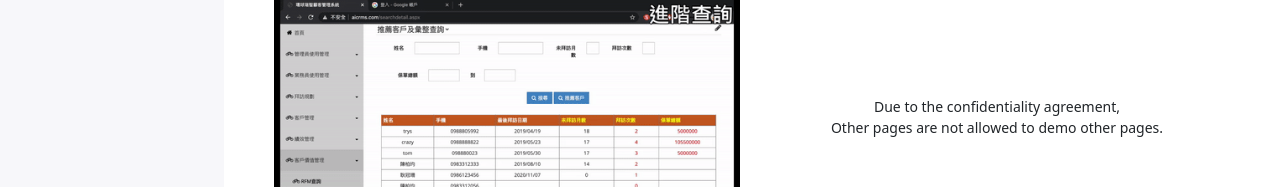
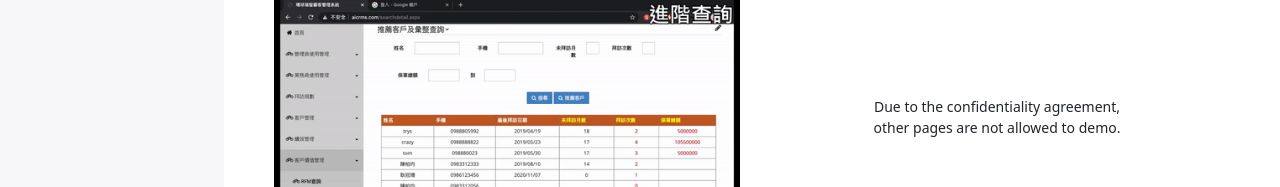
Before and after one commit to chelsey0527/chelsey-portfolio, a React (Create React App) app: page /Project/ICMS in a window 1280 px wide. Shown: the part 765-952 px from the top of the page. Built offline with nearby package versions, Linux system fonts and the light colour scheme; the HTML template or start-up script is replaced by a standard one.

Commit message:
fix words

```diff
--- a/src/views/project/ICMS.js
+++ b/src/views/project/ICMS.js
@@ -78,7 +78,7 @@ const ICMS = () => {
           <Col xs={12} sm={6}>
             <div className='others'>
             Due to the confidentiality agreement,<br/>
-            Other pages are not allowed to demo other pages.
+            other pages are not allowed to demo.
             </div>
           </Col>
         </Row>
```
